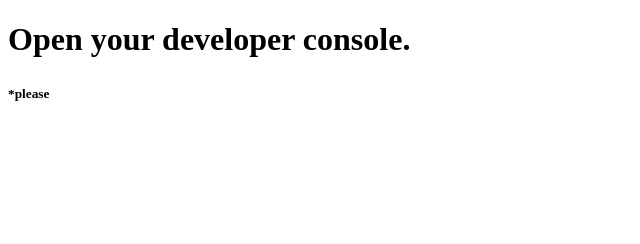
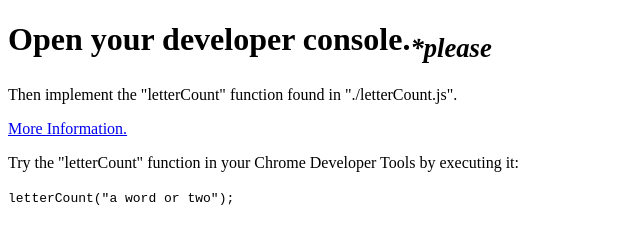
Before and after one commit to zoharmuzafi/letterCount, a plain HTML site: page index.html in a window 1280 px wide. Shown: the whole page, without its empty margins (0-640 px from the left). Drawn offline with Linux system fonts and the light colour scheme.

Commit message:
Included clearer instructions

```diff
--- a/index.html
+++ b/index.html
@@ -5,6 +5,12 @@
     <script src="./letterCount.js" type="text/javascript"></script>
   </head>
   <body>
-    <h1>Open your developer console.</h1><sub><b>*please</b></sub>
+    <h1>Open your developer console.<sub><i>*please</i></sub></h1>
+    <p>Then implement the "letterCount" function found in "./letterCount.js".</p>
+    <a href="https://github.com/sf-wdi-24/modules/tree/master/week-02-ajax-and-js-objects/day-03/drill">More Information.</a>
+    <p>Try the "letterCount" function in your Chrome Developer Tools by executing it:</p>
+    <code>
+      letterCount("a word or two");
+    </code>
   </body>
 </html>
```
